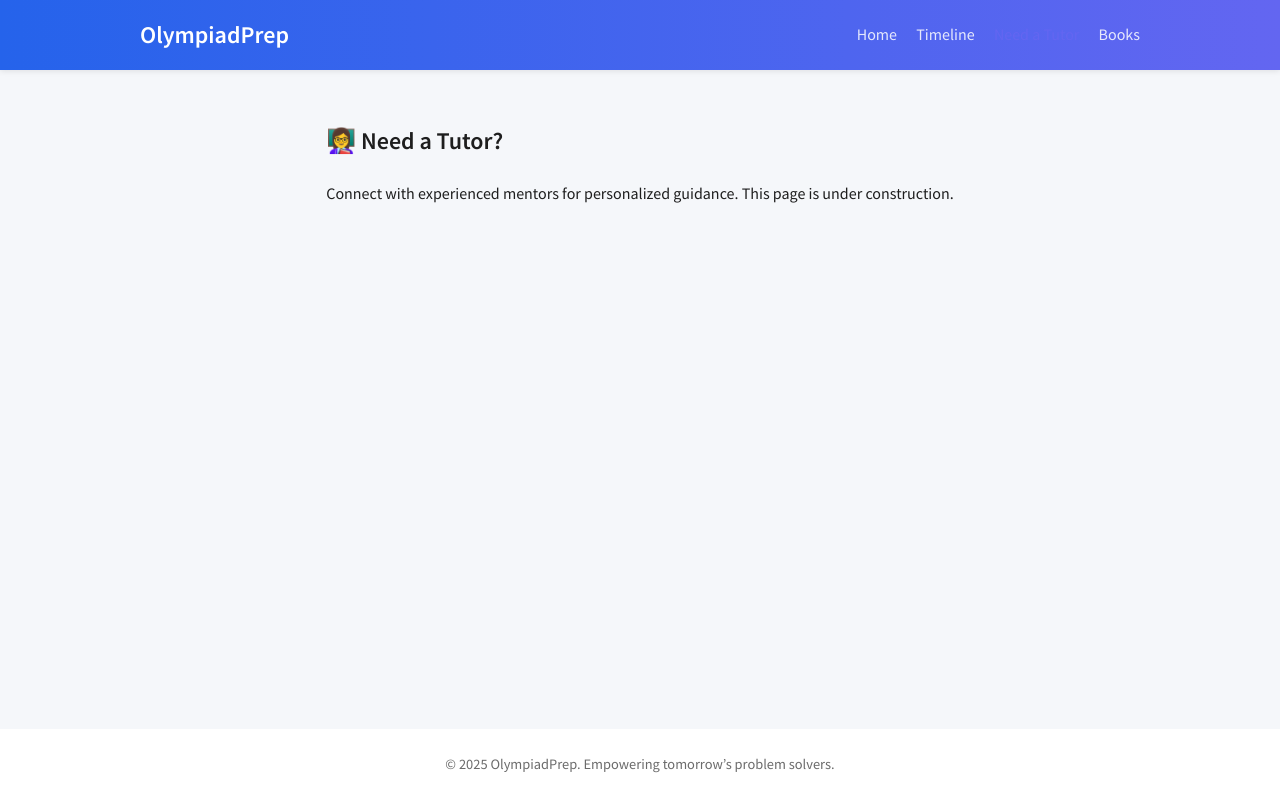
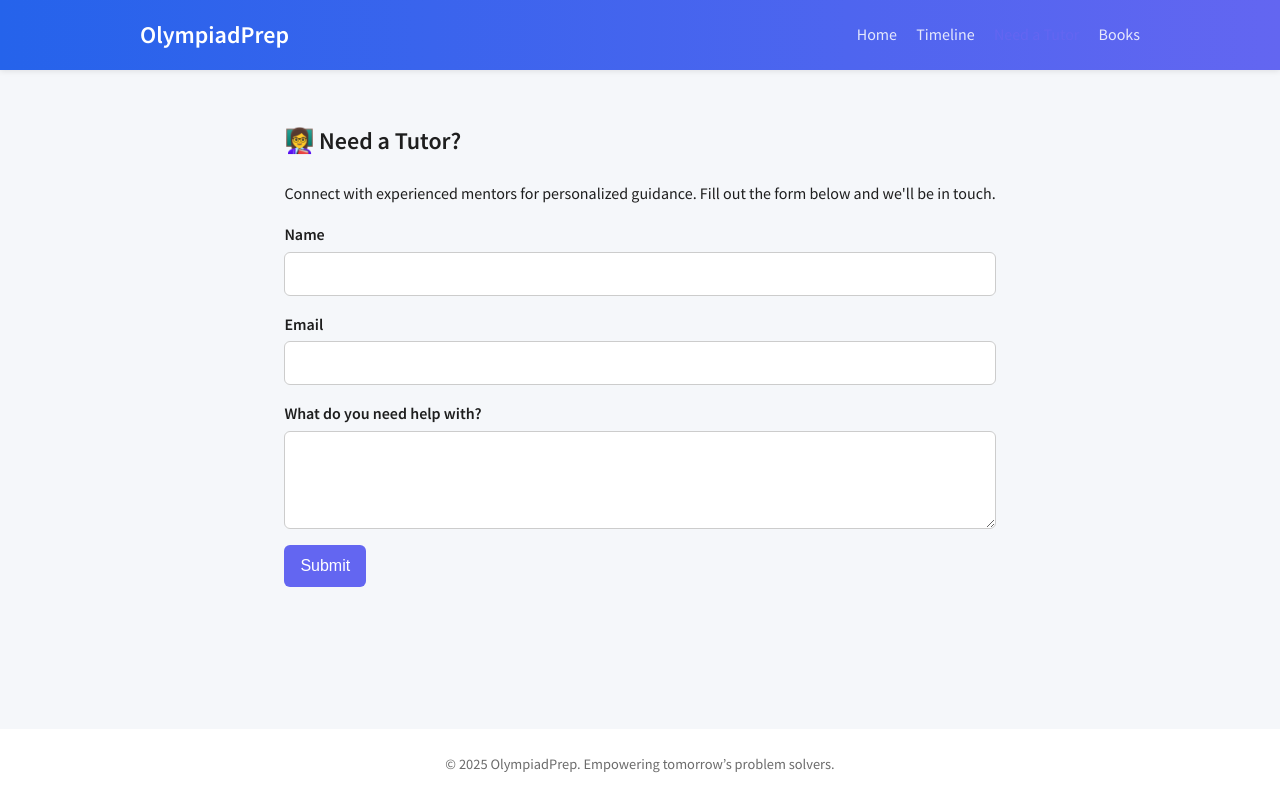
Before and after one commit to thjjjjjjjjjhhy/olympiad, a plain HTML site: page tutor.html in a window 1280 px wide. Drawn offline with Linux system fonts and the light colour scheme.

Commit message:
Add tutor contact form and expand search

```diff
--- a/styles.css
+++ b/styles.css
@@ -133,6 +133,12 @@ main.container {
   flex-direction: column;
   gap: 1rem;
 }
+.tutor-form {
+  margin-top: 1rem;
+  display: flex;
+  flex-direction: column;
+  gap: 1rem;
+}
 .form-group {
   display: flex;
   flex-direction: column;
@@ -142,13 +148,17 @@ main.container {
   margin-bottom: 0.25rem;
 }
 .diagnostic-form select,
-.diagnostic-form button {
+.diagnostic-form button,
+.tutor-form input,
+.tutor-form textarea,
+.tutor-form button {
   padding: 0.75rem 1rem;
   border: 1px solid #ccc;
   border-radius: 6px;
   font-size: 1rem;
 }
-.diagnostic-form button {
+.diagnostic-form button,
+.tutor-form button {
   background: var(--accent);
   color: #fff;
   border: none;
@@ -156,7 +166,8 @@ main.container {
   transition: background 0.2s;
   align-self: flex-start;
 }
-.diagnostic-form button:hover {
+.diagnostic-form button:hover,
+.tutor-form button:hover {
   background: #4f46e5;
 }
 .book-list {
--- a/tutor.html
+++ b/tutor.html
@@ -20,10 +20,32 @@
   </header>
   <main class="container">
     <h2>👩‍🏫 Need a Tutor?</h2>
-    <p>Connect with experienced mentors for personalized guidance. This page is under construction.</p>
+    <p>Connect with experienced mentors for personalized guidance. Fill out the form below and we'll be in touch.</p>
+    <form class="tutor-form" onsubmit="handleTutorSubmit(event)">
+      <div class="form-group">
+        <label for="name">Name</label>
+        <input type="text" id="name" required />
+      </div>
+      <div class="form-group">
+        <label for="email">Email</label>
+        <input type="email" id="email" required />
+      </div>
+      <div class="form-group">
+        <label for="needs">What do you need help with?</label>
+        <textarea id="needs" rows="4" required></textarea>
+      </div>
+      <button type="submit">Submit</button>
+    </form>
   </main>
   <footer>
     © 2025 OlympiadPrep. Empowering tomorrow’s problem solvers.
   </footer>
+  <script>
+    function handleTutorSubmit(e) {
+      e.preventDefault();
+      alert('Thanks! Our tutors will reach out soon.');
+      e.target.reset();
+    }
+  </script>
 </body>
 </html>
```
Also changed, not shown: index.html (+30 -3 lines).
